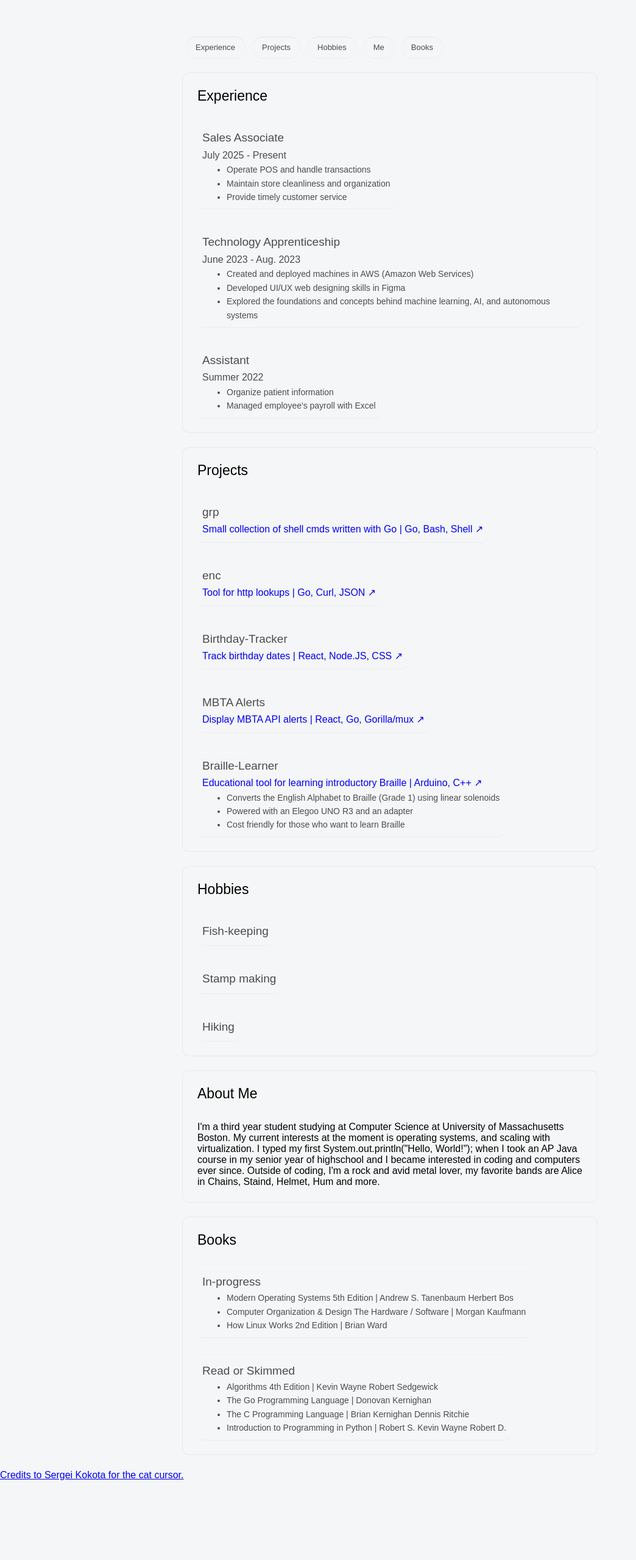
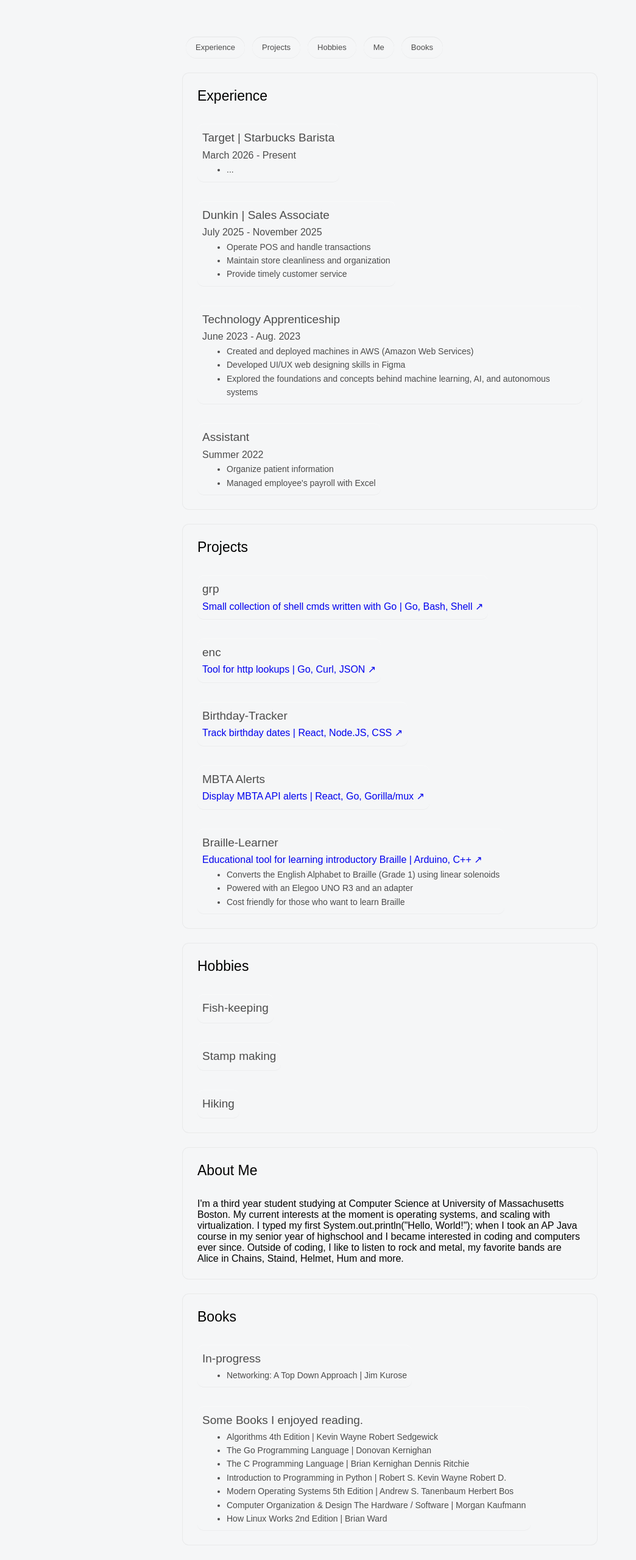
Before and after one commit to bettaburger/website, a Next.js app: page / in a window 1280 px wide. Shown: the part 237-2795 px from the top of the page at 61% size, without its empty margins (0-1044 px from the left). Before the commit the page ends 2665 px from the top, so only its background shows below. Built offline with nearby package versions, Linux system fonts and the light colour scheme.

Commit message:
add experience

```diff
--- a/app/page.js
+++ b/app/page.js
@@ -15,8 +15,15 @@ export default function Home() {
       <Nav />
         <div id="experience" className="section">
           <h1>Experience</h1>
-          <div className="inner-section">Sales Associate
-            <h2>July 2025 - Present</h2>
+          <div className="inner-section">Target | Starbucks Barista
+            <h2>March 2026 - Present</h2>
+            <ul>
+              <li>...</li>
+            </ul>
+          </div>
+
+          <div className="inner-section">Dunkin | Sales Associate
+            <h2>July 2025 - November 2025</h2>
             <ul>
               <li>Operate POS and handle transactions</li>
               <li>Maintain store cleanliness and organization</li>
@@ -98,7 +105,7 @@ export default function Home() {
           <h2>I'm a third year student studying at Computer Science at University of Massachusetts Boston.
             My current interests at the moment is operating systems, and scaling with virtualization. I typed my first
             System.out.println("Hello, World!"); when I took an AP Java course in my senior year of highschool and I became interested in coding and
-            computers ever since. Outside of coding, I'm a rock and avid metal lover, my favorite bands are Alice in Chains, Staind, Helmet, Hum and more.
+            computers ever since. Outside of coding, I like to listen to rock and metal, my favorite bands are Alice in Chains, Staind, Helmet, Hum and more.
           </h2>
         </div>
         {/* about me*/}
@@ -107,18 +114,19 @@ export default function Home() {
           <h1>Books</h1>
           <div className="inner-section">In-progress
             <ul>
-                <li>Modern Operating Systems 5th Edition | Andrew S. Tanenbaum Herbert Bos</li>
-                <li>Computer Organization & Design The Hardware / Software | Morgan Kaufmann</li>
-                <li>How Linux Works 2nd Edition | Brian Ward</li>
+                <li>Networking: A Top Down Approach | Jim Kurose</li>
               </ul>
           </div>
 
-          <div className="inner-section">Read or Skimmed
+          <div className="inner-section">Some Books I enjoyed reading.
             <ul>
                 <li>Algorithms 4th Edition | Kevin Wayne Robert Sedgewick</li>
                 <li>The Go Programming Language | Donovan Kernighan</li>
                 <li>The C Programming Language | Brian Kernighan Dennis Ritchie</li>
                 <li>Introduction to Programming in Python | Robert S. Kevin Wayne Robert D.</li>
+                <li>Modern Operating Systems 5th Edition | Andrew S. Tanenbaum Herbert Bos</li>
+                <li>Computer Organization & Design The Hardware / Software | Morgan Kaufmann</li>
+                <li>How Linux Works 2nd Edition | Brian Ward</li>
               </ul>
           </div>
         </div>
```
